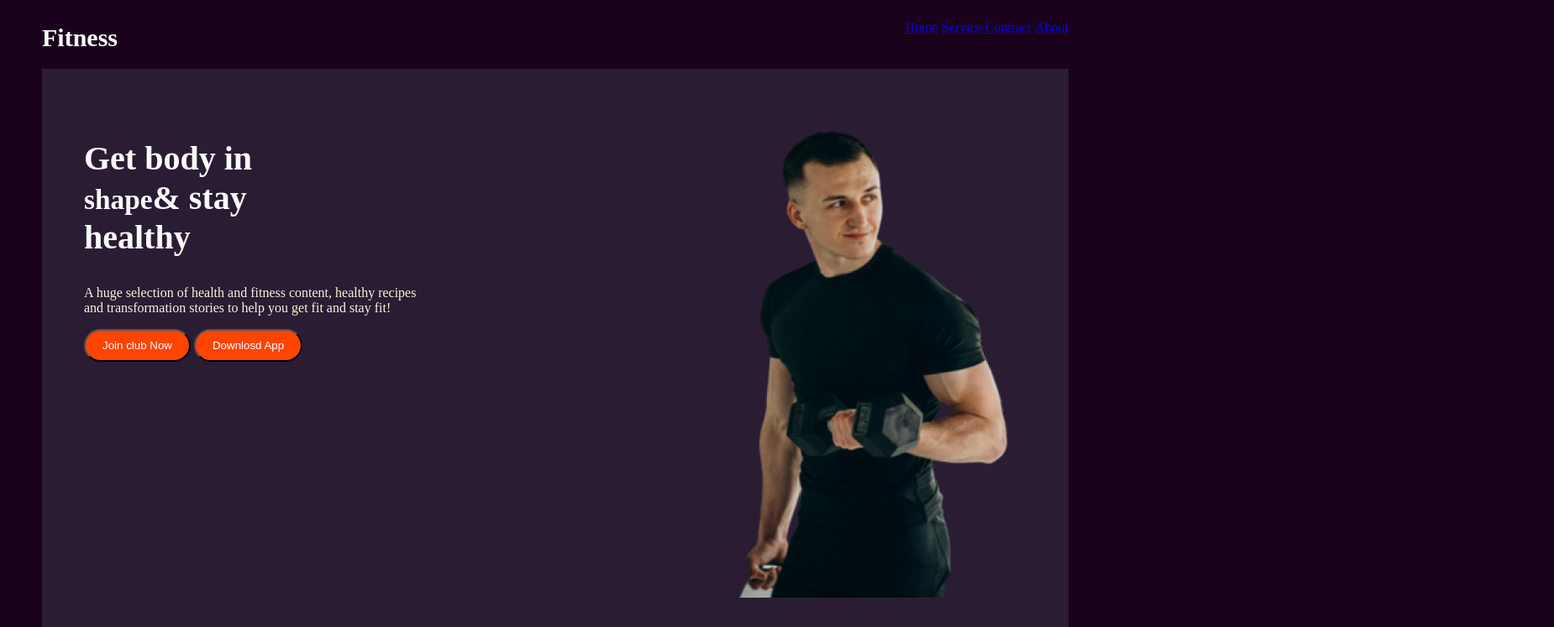
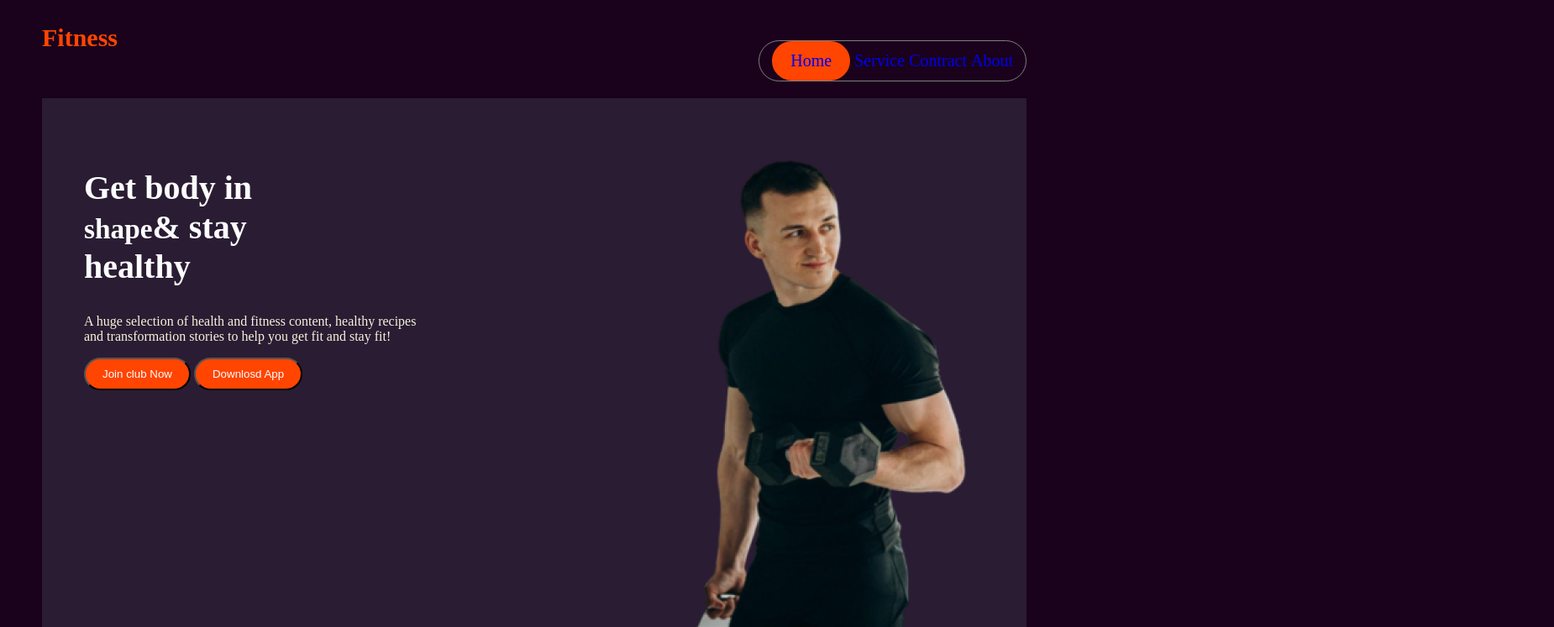
Before and after one commit to momin24494/Assainment-2-repo, a plain HTML site: page index.html in a window 1280 px wide. Shown: the top 747 px of the page at 84% size, 1850 px wide, since content can reach past the window. Drawn offline with Linux system fonts and the light colour scheme.

Commit message:
last commit

```diff
--- a/index.html
+++ b/index.html
@@ -15,7 +15,7 @@
 
         <div class="list">
             <ul>
-                <li><a href="home">Home</a></li>
+                <li><a id="homee" href="home">Home</a></li>
                 <li><a href="service">Service</a></li>
                 <li><a href="contract">Contract</a></li>
                 <li><a href="about">About</a></li>
@@ -188,7 +188,7 @@
 
 
 
-<section class="containar">
+<section class="team-contaner">
     <div class="trainer">
 
         <div><img width="350px" src="images/trainer1.png" alt="Jerome Bel"></div>
@@ -210,20 +210,23 @@
 </main>
  <footer>
         <nav class="foterp">
-            <nav class="foters"><h1 class="logo">Fitness</h1>
+            <nav>
+                <h1 class="log">Fitness</h1>
                 <p class="small">We believe fitness should be accessible to everyone,
                     everywhere, regardless of income or access to a gym. With
                     hundreds of professional workouts.
                 </p>
             </nav>
-            <nav class="foters"><h3>Get Started</h3>
+            <nav class="foters">
+                <h3>Get Started</h3>
                 <p>Service <br>
                  Contact Us <br>
                  Affiliate Program <br>
              About Us
                  </p>
             </nav>
-            <nav class="foters"><H3>Get Started</H3>
+            <nav class="foters">
+                <H3>Get Started</H3>
                 <P>
                     Fitness <br>
                 Platform <br>
@@ -233,7 +236,7 @@
                 </nav>
         </nav>
 
-        <p>© Fitness 2024. All rights reserved.</p>
+        <p class="center">© Fitness 2024. All rights reserved.</p>
     </footer>
 </body>
 </html>
--- a/style/style.css
+++ b/style/style.css
@@ -6,16 +6,29 @@ h3 {
 
 li {
     list-style: none;
-    text-decoration: none;
+
 }
 .list {
-
+    display: flex;
+    font-size: 20px;
+    margin-top: 20px;
+}
+ul {
+    text-decoration: none;
+    border: 1px solid gray;
+    border-radius: 25px;
+    padding-right: 15px;
+    padding-left: 15px;
+    margin-right: 50px;
 }
 
 .logo {
     font-size: 30px;
+    color: orangered;
 }
-
+ul li a{
+    text-decoration: none;
+}
 
 .font2 {
     font-size: 40px;
@@ -29,8 +42,13 @@ p {
     color: beige;
 }
 
-li {
-    color: rgb(252, 253, 253);
+#homee {
+    border: 2px solid orangered;
+    background-color: orangered;
+    border-radius: 25px;
+    padding: 10px 20px 10px 20px;
+    text-decoration: none;
+    text-decoration-color: beige;
 }
 
 h1 {
@@ -70,6 +88,7 @@ li {
     justify-content: space-between;
     background-color: rgb(42, 28, 51);
     padding: 50px;
+    margin-right: 50px;
 
 }
 .box11{
@@ -143,16 +162,17 @@ table, th, td {
 }
 
 .foterp{
-    display: flex;justify-content: space-between;
+    display: flex;
+    justify-content: space-between;
 }
 .small{
-    font-size: small;
+    font-size: 15px;
 }
 .fonts{
     font-size:smaller;
 }
 .trainer{
-    display: flex;
+    /* display: flex; */
 }
 .trainC{
     width: 100%;
@@ -182,3 +202,12 @@ table, th, td {
     }
 
     }
+   .log {
+    font-size: 60px;
+    color: orangered;
+    margin-left: 60px;
+   }
+.team-contaner {
+    padding: 50px 50px;
+
+}
```
